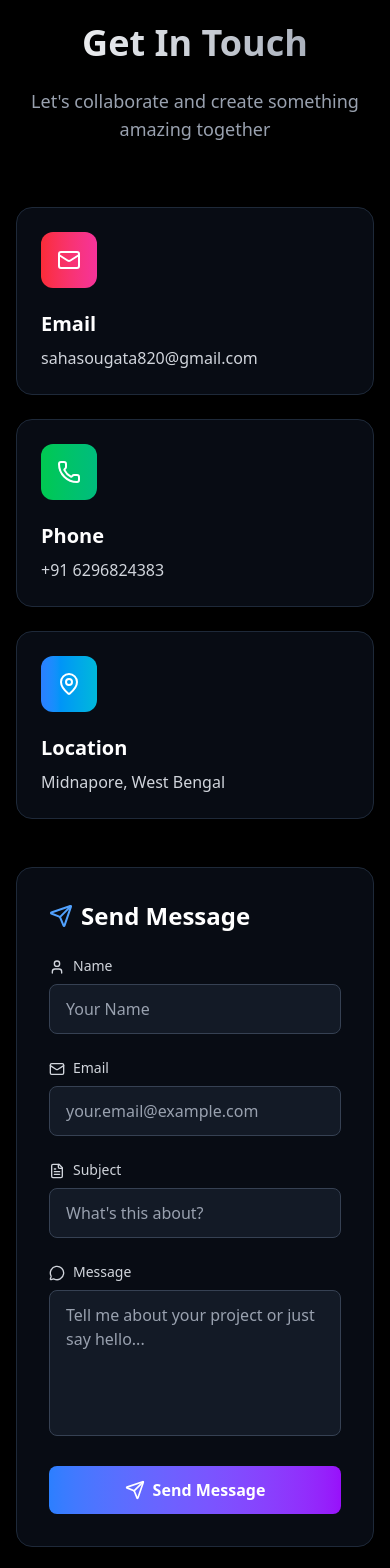
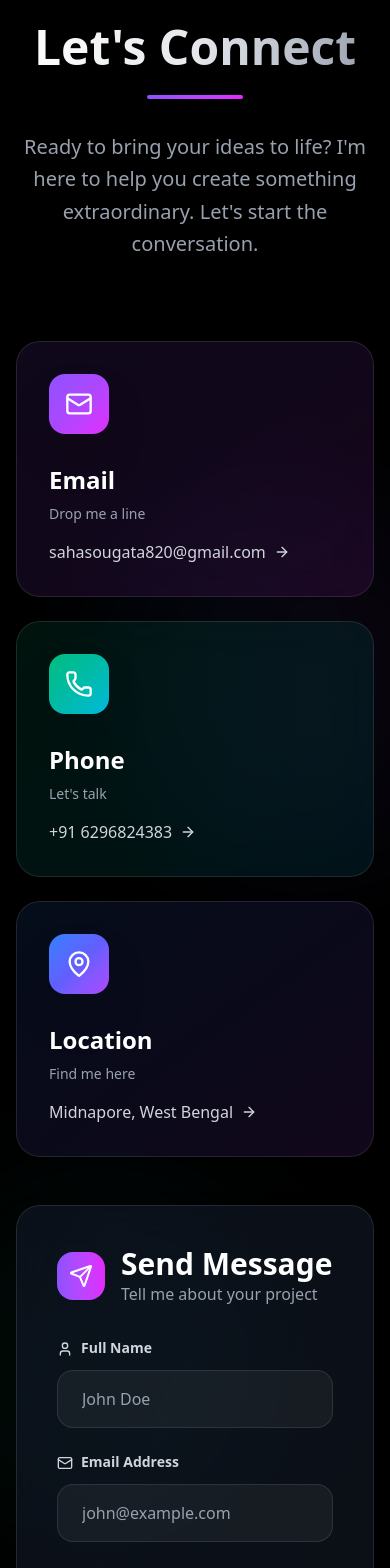
Before and after one commit to LifeEnthusiast03/Portfolio, a React (Vite) app: page / in a window 390 px wide. Shown: the part 8500-10068 px from the top of the page. Built offline with nearby package versions, Linux system fonts and the light colour scheme.

Commit message:
update contact page

```diff
--- a/src/components/Contactsection/contact.jsx
+++ b/src/components/Contactsection/contact.jsx
@@ -1,7 +1,7 @@
 import React, { useState, useEffect } from 'react';
-import { Mail, Phone, MapPin, Send, MessageCircle, User, FileText } from 'lucide-react';
+import { Mail, Phone, MapPin, Send, MessageCircle, User, FileText, ArrowRight, ExternalLink, CheckCircle } from 'lucide-react';
 
-const ContactSection = ({ isVisible }) => {
+const ContactSection = ({ isVisible = true }) => {
   const [hasAnimated, setHasAnimated] = useState(false);
   const [formData, setFormData] = useState({
     name: '',
@@ -9,8 +9,10 @@ const ContactSection = ({ isVisible }) => {
     subject: '',
     message: ''
   });
+  const [isSubmitting, setIsSubmitting] = useState(false);
+  const [isSubmitted, setIsSubmitted] = useState(false);
+  const [hoveredCard, setHoveredCard] = useState(null);
 
-  // Only animate once when first visible
   useEffect(() => {
     if (isVisible && !hasAnimated) {
       setHasAnimated(true);
@@ -19,25 +21,31 @@ const ContactSection = ({ isVisible }) => {
 
   const contactInfo = [
     {
-      icon: <Mail className="w-6 h-6" />,
+      icon: <Mail className="w-7 h-7" />,
       title: "Email",
+      subtitle: "Drop me a line",
       value: "sahasougata820@gmail.com",
-      link: "mailto:your.email@gmail.com",
-      color: "from-red-500 to-pink-500"
+      link: "mailto:sahasougata820@gmail.com",
+      gradient: "from-violet-500 via-purple-500 to-fuchsia-500",
+      bgGradient: "from-violet-500/10 via-purple-500/10 to-fuchsia-500/10"
     },
     {
-      icon: <Phone className="w-6 h-6" />,
+      icon: <Phone className="w-7 h-7" />,
       title: "Phone",
+      subtitle: "Let's talk",
       value: "+91 6296824383",
       link: "tel:+91-6296824383",
-      color: "from-green-500 to-emerald-500"
+      gradient: "from-emerald-500 via-teal-500 to-cyan-500",
+      bgGradient: "from-emerald-500/10 via-teal-500/10 to-cyan-500/10"
     },
     {
-      icon: <MapPin className="w-6 h-6" />,
+      icon: <MapPin className="w-7 h-7" />,
       title: "Location",
+      subtitle: "Find me here",
       value: "Midnapore, West Bengal",
       link: "#",
-      color: "from-blue-500 to-cyan-500"
+      gradient: "from-blue-500 via-indigo-500 to-purple-500",
+      bgGradient: "from-blue-500/10 via-indigo-500/10 to-purple-500/10"
     }
   ];
 
@@ -49,55 +57,91 @@ const ContactSection = ({ isVisible }) => {
     }));
   };
 
-  const handleSubmit = (e) => {
-    // Handle form submission here
-    console.log('Form submitted:', formData);
-    // You can add your form submission logic here
-    // For now, just show an alert
-    alert('Thank you for your message! I will get back to you soon.');
+  const handleSubmit = async () => {
+    setIsSubmitting(true);
+
+    // Simulate form submission
+    await new Promise(resolve => setTimeout(resolve, 1500));
+
+    setIsSubmitting(false);
+    setIsSubmitted(true);
+
+    // Reset form after 3 seconds
+    setTimeout(() => {
+      setIsSubmitted(false);
+      setFormData({ name: '', email: '', subject: '', message: '' });
+    }, 3000);
   };
 
   const ContactCard = ({ info, index }) => (
     <div
-      className={`bg-gray-900/50 backdrop-blur-sm rounded-2xl p-6 border border-gray-800 hover:border-gray-700 transition-all duration-500 transform hover:scale-105 ${
-        hasAnimated ? 'translate-y-0 opacity-100' : 'translate-y-10 opacity-0'
+      className={`group relative bg-gradient-to-br ${info.bgGradient} backdrop-blur-xl rounded-3xl p-8 border border-white/10 hover:border-white/20 transition-all duration-700 cursor-pointer transform hover:scale-105 hover:-translate-y-2 ${
+        hasAnimated ? 'translate-y-0 opacity-100' : 'translate-y-16 opacity-0'
       }`}
-      style={{ transitionDelay: `${index * 200}ms` }}
+      style={{ transitionDelay: `${index * 150}ms` }}
+      onMouseEnter={() => setHoveredCard(index)}
+      onMouseLeave={() => setHoveredCard(null)}
     >
-      <div className={`p-4 bg-gradient-to-r ${info.color} bg-opacity-20 rounded-xl mb-4 inline-block`}>
+      {/* Animated background */}
+      <div className={`absolute inset-0 bg-gradient-to-br ${info.gradient} opacity-0 group-hover:opacity-5 transition-opacity duration-500 rounded-3xl`} />
+
+      {/* Floating icon */}
+      <div className={`relative p-4 bg-gradient-to-br ${info.gradient} rounded-2xl mb-6 inline-block shadow-2xl transform transition-all duration-500 ${hoveredCard === index ? 'rotate-6 scale-110' : ''}`}>
+        <div className="text-white">
           {info.icon}
         </div>
-      <h3 className="text-xl font-semibold text-white mb-2">{info.title}</h3>
+      </div>
+
+      <div className="relative z-10">
+        <h3 className="text-2xl font-bold text-white mb-2 group-hover:text-white/90 transition-colors duration-300">
+          {info.title}
+        </h3>
+        <p className="text-gray-400 text-sm mb-4 group-hover:text-gray-300 transition-colors duration-300">
+          {info.subtitle}
+        </p>
         <a
           href={info.link}
-        className="text-gray-300 hover:text-white transition-colors duration-300"
+          className="text-gray-300 hover:text-white transition-all duration-300 flex items-center group/link"
         >
-        {info.value}
+          <span className="mr-2">{info.value}</span>
+          <ArrowRight className="w-4 h-4 transform group-hover/link:translate-x-1 transition-transform duration-300" />
         </a>
+      </div>
+
+      {/* Hover glow effect */}
+      <div className={`absolute -inset-1 bg-gradient-to-br ${info.gradient} rounded-3xl opacity-0 group-hover:opacity-20 blur-xl transition-opacity duration-500 -z-10`} />
     </div>
   );
 
   return (
-    <section id="Contact" className="min-h-screen py-20 px-4 sm:px-6 lg:px-8 flex items-center justify-center">
-      <div className="max-w-6xl mx-auto w-full">
+    <section id="Contact" className="min-h-screen py-20 px-4 sm:px-6 lg:px-8 flex items-center justify-center relative overflow-hidden">
+      {/* Animated background elements */}
+      <div className="absolute inset-0 overflow-hidden">
+        <div className="absolute top-1/4 left-1/4 w-96 h-96 bg-gradient-to-r from-blue-500/10 to-purple-500/10 rounded-full blur-3xl animate-pulse" />
+        <div className="absolute bottom-1/4 right-1/4 w-96 h-96 bg-gradient-to-r from-emerald-500/10 to-cyan-500/10 rounded-full blur-3xl animate-pulse delay-1000" />
+      </div>
+
+      <div className="max-w-7xl mx-auto w-full relative z-10">
         {/* Header */}
-        <div className="text-center mb-16">
-          <h2 className={`text-4xl md:text-6xl font-bold mb-6 bg-gradient-to-r from-white to-gray-400 bg-clip-text text-transparent transition-all duration-1000 ${
+        <div className="text-center mb-20">
+          <h2 className={`text-5xl md:text-7xl font-black mb-6 bg-gradient-to-r from-white via-gray-200 to-gray-400 bg-clip-text text-transparent transition-all duration-1000 ${
             hasAnimated ? 'translate-y-0 opacity-100' : 'translate-y-10 opacity-0'
           }`}>
-            Get In Touch
+            Let's Connect
           </h2>
-          <p className={`text-lg text-gray-400 max-w-2xl mx-auto transition-all duration-1000 delay-200 ${
+          <div className={`w-24 h-1 bg-gradient-to-r from-violet-500 to-fuchsia-500 rounded-full mx-auto mb-8 transition-all duration-1000 delay-200 ${
+            hasAnimated ? 'scale-x-100 opacity-100' : 'scale-x-0 opacity-0'
+          }`} />
+          <p className={`text-xl text-gray-400 max-w-3xl mx-auto leading-relaxed transition-all duration-1000 delay-300 ${
             hasAnimated ? 'translate-y-0 opacity-100' : 'translate-y-10 opacity-0'
           }`}>
-            Let's collaborate and create something amazing together
+            Ready to bring your ideas to life? I'm here to help you create something extraordinary. Let's start the conversation.
           </p>
         </div>
 
-        <div className="grid lg:grid-cols-2 gap-12 items-center">
+        <div className="grid lg:grid-cols-5 gap-12 items-start">
           {/* Contact Information */}
-          <div className="space-y-8">
-            {/* Contact Cards */}
+          <div className="lg:col-span-2 space-y-8">
             <div className="space-y-6">
               {contactInfo.map((info, index) => (
                 <ContactCard key={index} info={info} index={index} />
@@ -106,51 +150,56 @@ const ContactSection = ({ isVisible }) => {
           </div>
 
           {/* Contact Form */}
-          <div className={`transition-all duration-1000 delay-400 ${
-            hasAnimated ? 'translate-y-0 opacity-100' : 'translate-y-10 opacity-0'
+          <div className={`lg:col-span-3 transition-all duration-1000 delay-600 ${
+            hasAnimated ? 'translate-y-0 opacity-100' : 'translate-y-16 opacity-0'
           }`}>
-            <div className="bg-gray-900/50 backdrop-blur-sm rounded-2xl p-8 border border-gray-800">
-              <h3 className="text-2xl font-semibold text-white mb-6 flex items-center">
-                <Send className="w-6 h-6 mr-2 text-blue-400" />
-                Send Message
-              </h3>
+            <div className="bg-gradient-to-br from-gray-900/60 to-gray-800/40 backdrop-blur-xl rounded-3xl p-10 border border-white/10 shadow-2xl">
+              <div className="flex items-center mb-8">
+                <div className="p-3 bg-gradient-to-r from-violet-500 to-fuchsia-500 rounded-2xl mr-4">
+                  <Send className="w-6 h-6 text-white" />
+                </div>
+                <div>
+                  <h3 className="text-3xl font-bold text-white">Send Message</h3>
+                  <p className="text-gray-400">Tell me about your project</p>
+                </div>
+              </div>
 
               <div className="space-y-6">
                 <div className="grid md:grid-cols-2 gap-6">
-                  <div>
-                    <label className="block text-sm font-medium text-gray-300 mb-2">
+                  <div className="group">
+                    <label className="block text-sm font-semibold text-gray-300 mb-3">
                       <User className="w-4 h-4 inline mr-2" />
-                      Name
+                      Full Name
                     </label>
                     <input
                       type="text"
                       name="name"
                       value={formData.name}
                       onChange={handleInputChange}
-                      className="w-full px-4 py-3 bg-gray-800/50 border border-gray-700 rounded-lg focus:border-blue-500 focus:outline-none focus:ring-2 focus:ring-blue-500/20 text-white placeholder-gray-400 transition-all duration-300"
-                      placeholder="Your Name"
+                      className="w-full px-6 py-4 bg-white/5 border border-white/10 rounded-2xl focus:border-violet-500 focus:outline-none focus:ring-2 focus:ring-violet-500/20 text-white placeholder-gray-400 transition-all duration-300 group-hover:border-white/20"
+                      placeholder="John Doe"
                       required
                     />
                   </div>
-                  <div>
-                    <label className="block text-sm font-medium text-gray-300 mb-2">
+                  <div className="group">
+                    <label className="block text-sm font-semibold text-gray-300 mb-3">
                       <Mail className="w-4 h-4 inline mr-2" />
-                      Email
+                      Email Address
                     </label>
                     <input
                       type="email"
                       name="email"
                       value={formData.email}
                       onChange={handleInputChange}
-                      className="w-full px-4 py-3 bg-gray-800/50 border border-gray-700 rounded-lg focus:border-blue-500 focus:outline-none focus:ring-2 focus:ring-blue-500/20 text-white placeholder-gray-400 transition-all duration-300"
-                      placeholder="your.email@example.com"
+                      className="w-full px-6 py-4 bg-white/5 border border-white/10 rounded-2xl focus:border-violet-500 focus:outline-none focus:ring-2 focus:ring-violet-500/20 text-white placeholder-gray-400 transition-all duration-300 group-hover:border-white/20"
+                      placeholder="john@example.com"
                       required
                     />
                   </div>
                 </div>
 
-                <div>
-                  <label className="block text-sm font-medium text-gray-300 mb-2">
+                <div className="group">
+                  <label className="block text-sm font-semibold text-gray-300 mb-3">
                     <FileText className="w-4 h-4 inline mr-2" />
                     Subject
                   </label>
@@ -159,14 +208,14 @@ const ContactSection = ({ isVisible }) => {
                     name="subject"
                     value={formData.subject}
                     onChange={handleInputChange}
-                    className="w-full px-4 py-3 bg-gray-800/50 border border-gray-700 rounded-lg focus:border-blue-500 focus:outline-none focus:ring-2 focus:ring-blue-500/20 text-white placeholder-gray-400 transition-all duration-300"
-                    placeholder="What's this about?"
+                    className="w-full px-6 py-4 bg-white/5 border border-white/10 rounded-2xl focus:border-violet-500 focus:outline-none focus:ring-2 focus:ring-violet-500/20 text-white placeholder-gray-400 transition-all duration-300 group-hover:border-white/20"
+                    placeholder="Project Discussion"
                     required
                   />
                 </div>
 
-                <div>
-                  <label className="block text-sm font-medium text-gray-300 mb-2">
+                <div className="group">
+                  <label className="block text-sm font-semibold text-gray-300 mb-3">
                     <MessageCircle className="w-4 h-4 inline mr-2" />
                     Message
                   </label>
@@ -174,9 +223,9 @@ const ContactSection = ({ isVisible }) => {
                     name="message"
                     value={formData.message}
                     onChange={handleInputChange}
-                    rows={5}
-                    className="w-full px-4 py-3 bg-gray-800/50 border border-gray-700 rounded-lg focus:border-blue-500 focus:outline-none focus:ring-2 focus:ring-blue-500/20 text-white placeholder-gray-400 transition-all duration-300 resize-none"
-                    placeholder="Tell me about your project or just say hello..."
+                    rows={6}
+                    className="w-full px-6 py-4 bg-white/5 border border-white/10 rounded-2xl focus:border-violet-500 focus:outline-none focus:ring-2 focus:ring-violet-500/20 text-white placeholder-gray-400 transition-all duration-300 resize-none group-hover:border-white/20"
+                    placeholder="Tell me about your project, ideas, or just say hello! I'm excited to hear from you."
                     required
                   />
                 </div>
@@ -184,10 +233,29 @@ const ContactSection = ({ isVisible }) => {
                 <button
                   type="button"
                   onClick={handleSubmit}
-                  className="w-full bg-gradient-to-r from-blue-500 to-purple-600 text-white py-3 px-6 rounded-lg font-semibold hover:from-blue-600 hover:to-purple-700 transition-all duration-300 transform hover:scale-105 focus:outline-none focus:ring-2 focus:ring-blue-500/20 flex items-center justify-center"
+                  disabled={isSubmitting || isSubmitted}
+                  className={`w-full py-4 px-8 rounded-2xl font-bold text-white transition-all duration-300 transform hover:scale-105 focus:outline-none focus:ring-2 focus:ring-violet-500/20 flex items-center justify-center ${
+                    isSubmitted
+                      ? 'bg-gradient-to-r from-green-500 to-emerald-500 hover:from-green-600 hover:to-emerald-600'
+                      : 'bg-gradient-to-r from-violet-500 to-fuchsia-500 hover:from-violet-600 hover:to-fuchsia-600'
+                  } ${isSubmitting ? 'opacity-75 cursor-not-allowed' : ''}`}
                 >
-                  <Send className="w-5 h-5 mr-2" />
+                  {isSubmitting ? (
+                    <>
+                      <div className="animate-spin rounded-full h-5 w-5 border-2 border-white border-t-transparent mr-3"></div>
+                      Sending...
+                    </>
+                  ) : isSubmitted ? (
+                    <>
+                      <CheckCircle className="w-5 h-5 mr-3" />
+                      Message Sent!
+                    </>
+                  ) : (
+                    <>
+                      <Send className="w-5 h-5 mr-3" />
                       Send Message
+                    </>
+                  )}
                 </button>
               </div>
             </div>
```
Lines whose indentation alone changed are shown as unchanged.
